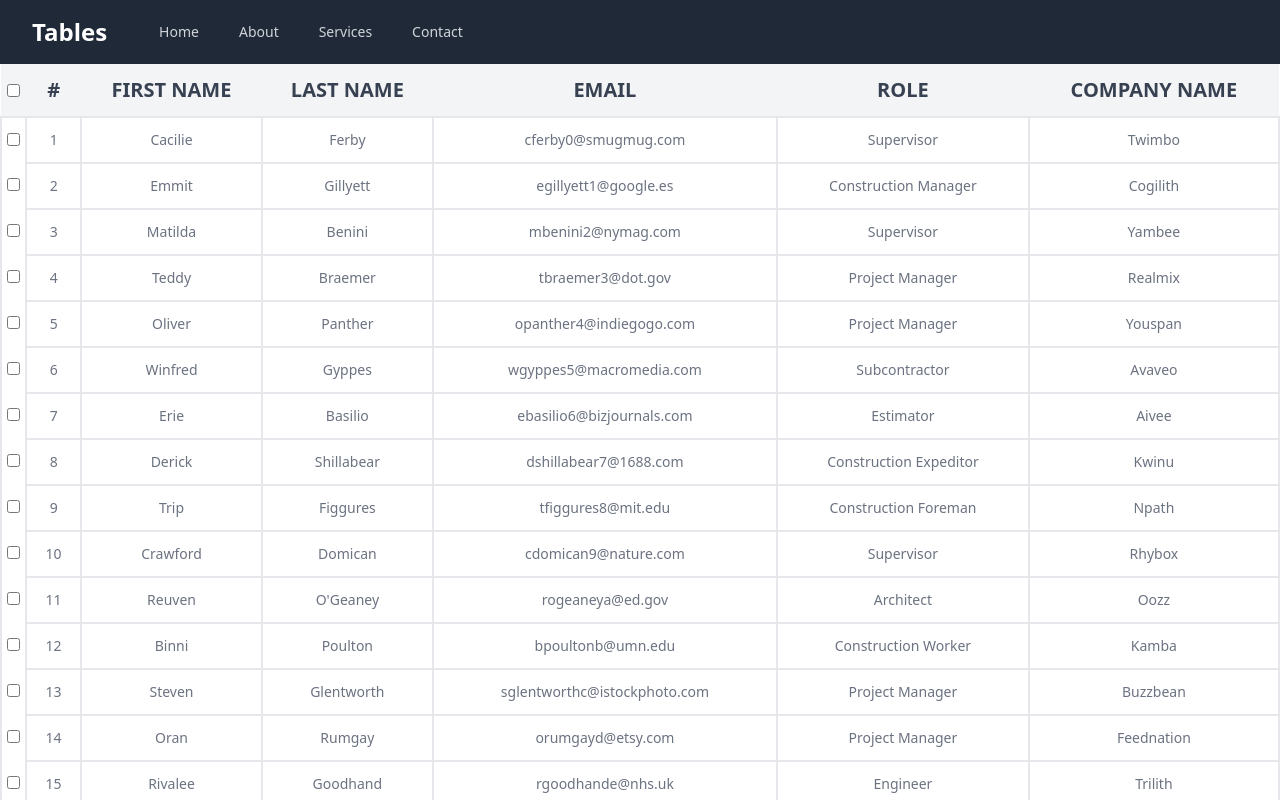
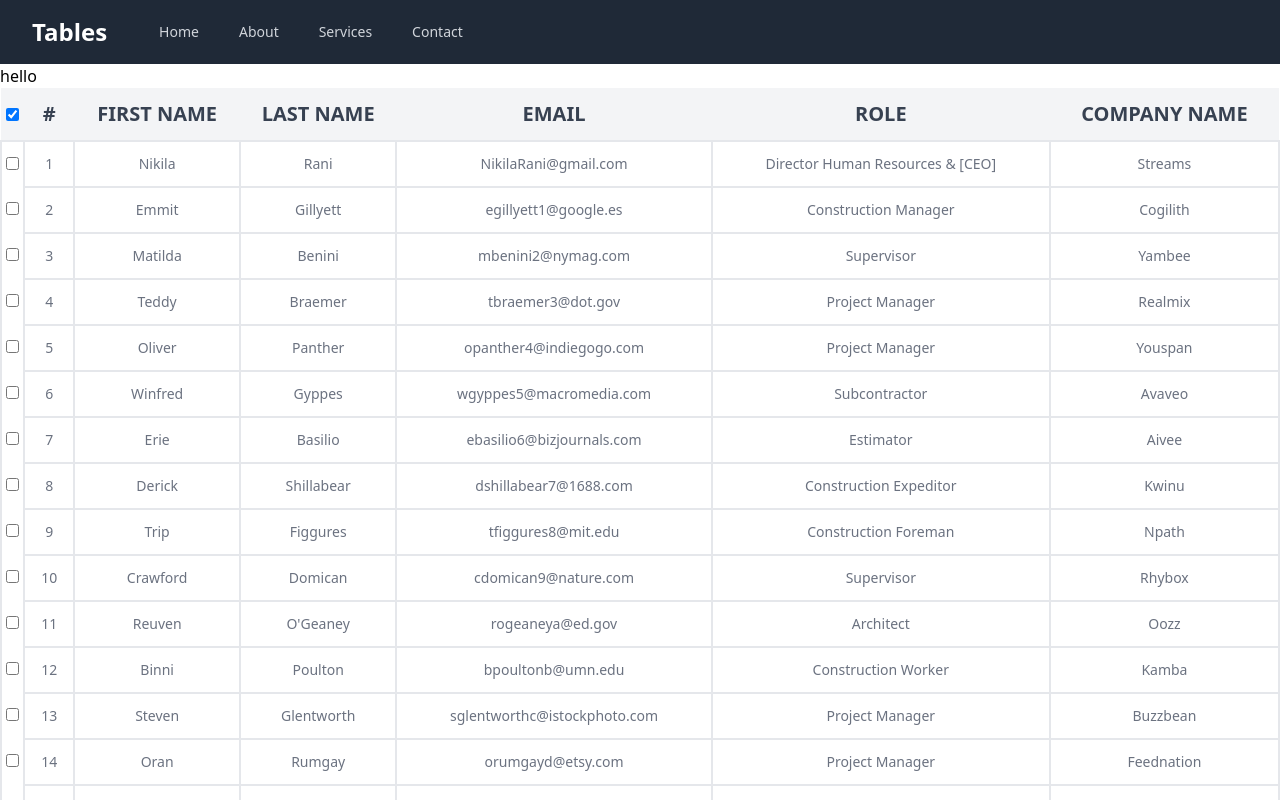
Before and after one commit to zen-time/zen-time-potato, a Next.js app: page / in a window 1280 px wide. Shown: the top 800 px of the page. Built offline with nearby package versions, Linux system fonts and the light colour scheme; no server answers.

Commit message:
no commit

```diff
--- a/app/page.js
+++ b/app/page.js
@@ -1,4 +1,5 @@
 import Index from '@components/tables';
+import Companydetails from '@components/tables/companydetails';
 import Countriestables from '@components/tables/countriestables';
 import EmployeeDetails from '@components/tables/employee';
 import IndexOne from '@components/tables/indexone';
@@ -12,6 +13,7 @@ const Home = () => {
   return (
     <>
     <Navbar />
+    <Companydetails />
     <Selectedtable />
     <Countriestables  />
     <Index  />
--- /dev/null
+++ b/components/tables/companydetails.jsx
@@ -0,0 +1,88 @@
+'use client'
+import React, { useEffect, useState } from 'react'
+
+const Companydetails = () => {
+
+
+    // const UserData = [
+    //     {
+    //         "id":1,
+    //         Name:"Guru",
+    //         email:"Gurustreams@gmail.com",
+    //         Role:"Director Human Resources",
+    //         company:"Streams Software Solution Pvt Ltd",
+    //         Location:"Coimbatore"
+    //     },
+    //     {
+    //         "id":2,
+    //         Name:"Kishore Babu",
+    //         email:"KishoreBabu420@gmail.com",
+    //         Role:"Streams Trainer",
+    //         company:"Streams Software Solution Pvt Ltd",
+    //         Location:"Coimbatore"
+    //     },
+    //     {
+    //         "id":3,
+    //         Name:"Gayathiri",
+    //         email:"gayathiristreams@gmail.com",
+    //         Role:"Technical Recruitor",
+    //         company:"Streams Software Solution Pvt Ltd",
+    //         Location:"Coimbatore"
+    //     },
+    //     {
+    //         "id":4,
+    //         Name:"Rashmi",
+    //         email:"rashmi@gmail.com",
+    //         Role:"Technical Recruitor",
+    //         company:"Streams Software Solution Pvt Ltd",
+    //         Location:"Coimbatore"
+    //     },
+    //     {
+    //         "id":5,
+    //         Name:"Habirami",
+    //         email:"Habiramistreams@gmail.com",
+    //         Role:"Technical Recurtior",
+    //         company:"Streams Software Solution Pvt Ltd",
+    //         Location:"Coimbatore"
+    //     },
+    //     {
+    //         "id":6,
+    //         Name:"Nikila",
+    //         email:"nikilaranistreams@gmail.com",
+    //         Role:"Business Development",
+    //         company:"Streams Software Solution Pvt Ltd",
+    //         Location:"Coimbatore"
+    //     },
+    //     {
+    //         "id":7,
+    //         Name:"Elakiyan",
+    //         email:"elakiyanstreams@gmail.com",
+    //         Role:"Technical Recurtior",
+    //         company:"Streams Software Solution Pvt Ltd",
+    //         Location:"Coimbatore"
+    //     },
+
+
+
+    // ];
+
+
+    const [getUserData,setGetUserData] = useState('')
+
+    useEffect(()=>{
+        const getUser=async ()=>{
+            const reqdata = await fetch("https://jsonplaceholder.typicode.com/todos")
+            const resdata = await reqdata.json();
+            // console.log(resdata);
+            setGetUserData(resdata)
+        }
+        getUser();
+    },[]);
+  return (
+    <div>
+      <h1>hello</h1>
+    </div>
+  )
+}
+
+export default Companydetails;
--- a/components/tables/selectedtable.jsx
+++ b/components/tables/selectedtable.jsx
@@ -1,5 +1,6 @@
 import React from 'react'
 import { Company } from './selectedtabledata';
+// import DataTable from 'react-data-table-component';
 
 const Selectedtable = () => {
 
@@ -15,11 +16,12 @@ const Selectedtable = () => {
 
   return (
     <div className='flex justify-center items-center flex-col gap-1'>
+      {/* <DataTable pag/> */}
       <table className="w-full text-sm text-left text-gray-500 dark:text-gray-400" >
       <thead className='text-xl text-center  rounded-xl text-gray-700 uppercase bg-gray-100 dark:bg-gray-700 dark:text-gray-400'>
             <tr>
               <th>
-                <input type="checkbox" />
+                <input type="checkbox" checked />
               </th>
                 <th className='p-3 text-center'>#</th>
                 <th>First Name</th>
@@ -34,7 +36,7 @@ const Selectedtable = () => {
                 return(
                     <tr className='text-center hover:bg-lime-100'>
                       <td>
-                        <input type="checkbox" className='p-2 hover:text-black text-center border-2 border-x-2' />
+                        <input type="checkbox" />
                       </td>
                         <td className='p-2 hover:text-black text-center border-2 border-x-2'>{item.id}</td>
                         <td className='text-center p-3   hover:text-black border-2 border-x-2'>{item.first_name}</td>
--- a/components/tables/selectedtabledata.jsx
+++ b/components/tables/selectedtabledata.jsx
@@ -1,10 +1,10 @@
 export const Company = [{
     "id": 1,
-    "first_name": "Cacilie",
-    "last_name": "Ferby",
-    "email": "cferby0@smugmug.com",
-    "Role": "Supervisor",
-    "Company Name": "Twimbo"
+    "first_name": "Nikila",
+    "last_name": "Rani",
+    "email": "NikilaRani@gmail.com",
+    "Role": "Director Human Resources & [CEO]",
+    "Company Name": "Streams"
   }, {
     "id": 2,
     "first_name": "Emmit",
```
